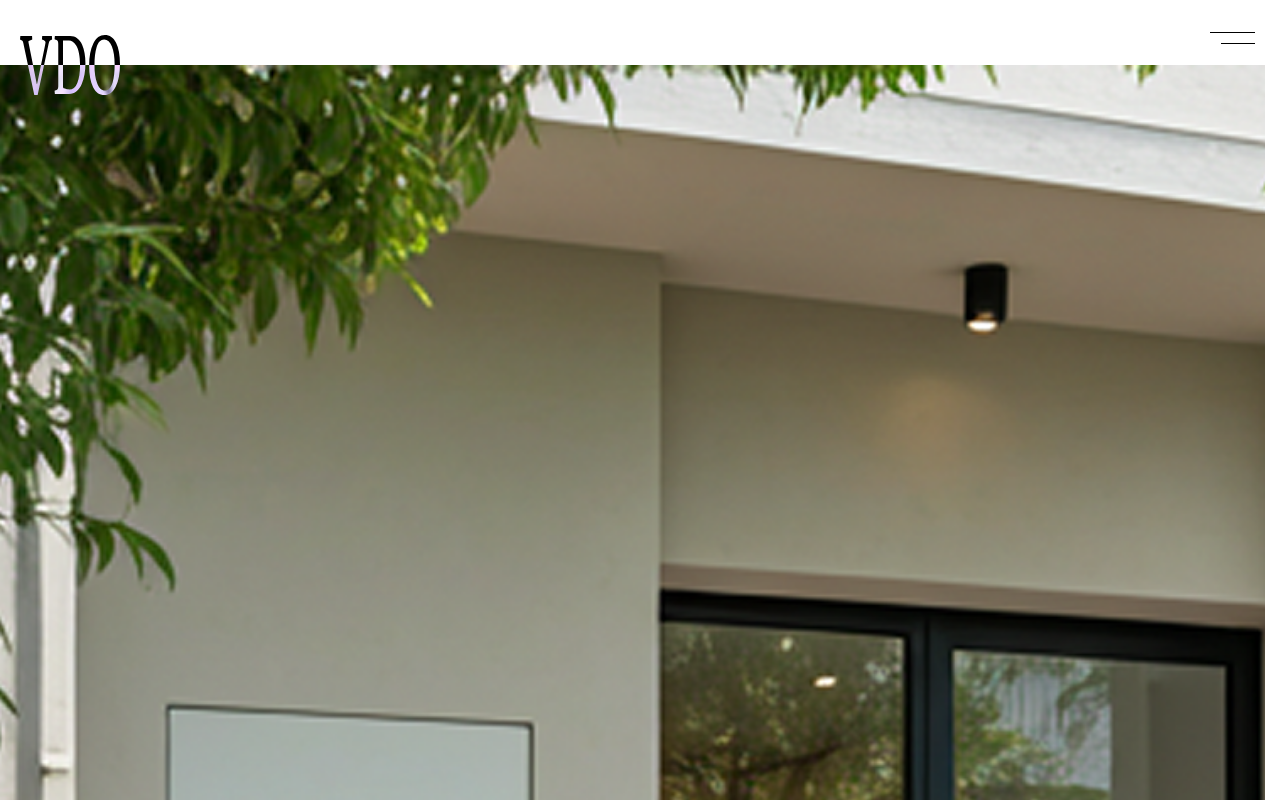
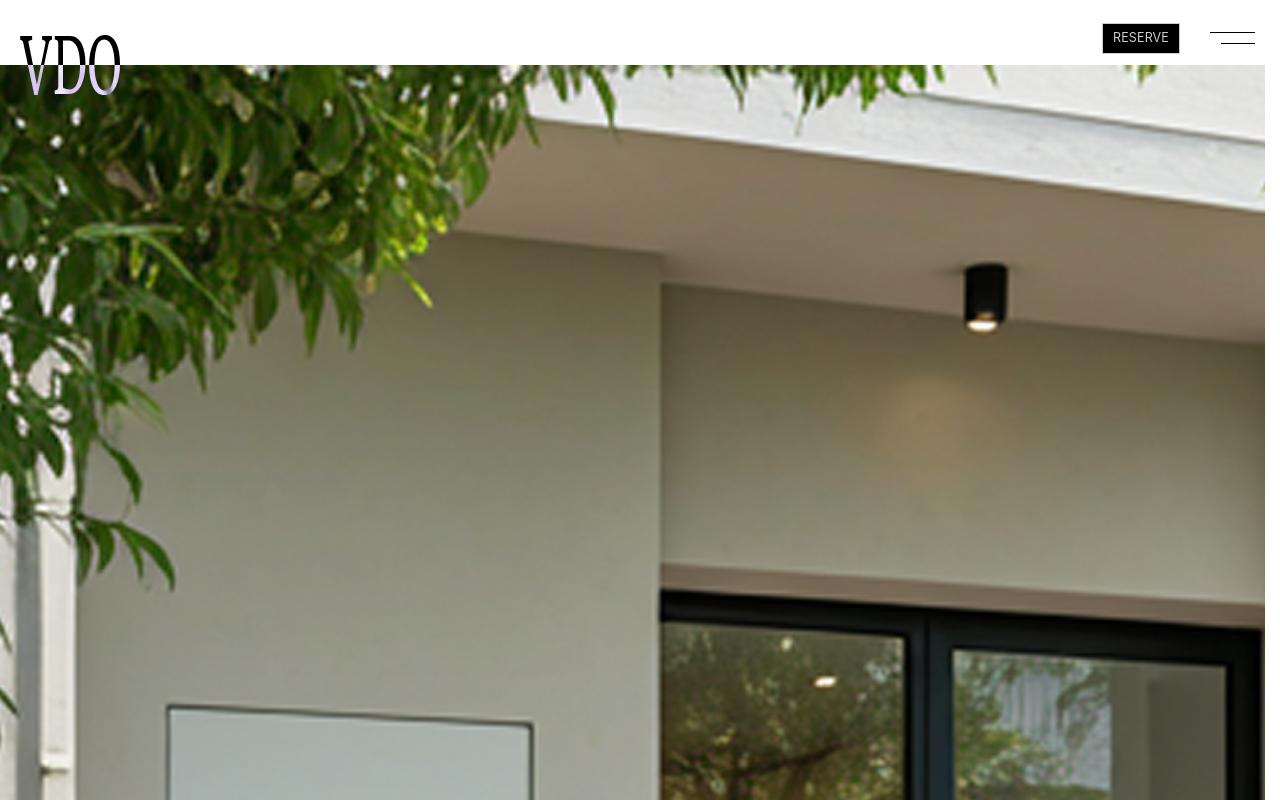
Before and after one commit to koma104/hairsalon-vdo, a Next.js app: page / in a window 1280 px wide. Shown: the top 800 px of the page. Built offline with nearby package versions, Linux system fonts and the light colour scheme; a web font is replaced by a local one.

Commit message:
WIP: ヘッダーに予約ボタンを追加

```diff
--- a/src/app/page.tsx
+++ b/src/app/page.tsx
@@ -5,6 +5,7 @@ import Image from 'next/image'
 import Link from 'next/link'
 import styles from './page.module.css'
 import { newsItems } from '@/lib/newsData'
+import Button from '@/components/Button/Button'
 
 const menuCategories = [
   {
@@ -142,6 +143,11 @@ export default function Home() {
               </div>
             ))}
           </div>
+          <div className={styles['menu-button-wrapper']}>
+            <Link href="/reserve">
+              <Button variant="secondary">reserve</Button>
+            </Link>
+          </div>
         </div>
       </section>
     </>
--- a/src/components/Button/Button.module.css
+++ b/src/components/Button/Button.module.css
@@ -29,6 +29,8 @@
     background-color: var(--color-hover);
   }
   .secondary:hover {
-    background-color: var(--color-gray-10);
+    color: var(--color-white);
+    background-color: var(--color-hover);
+    border: 1px solid var(--color-hover);
   }
 }
--- a/src/components/Header/Header.module.css
+++ b/src/components/Header/Header.module.css
@@ -123,3 +123,17 @@
   justify-content: center;
   gap: 2.5rem;
 }
+
+.header-reserve-button {
+  position: fixed;
+  top: var(--spacing-sm);
+  right: calc(var(--spacing-4xl)); /* メニューボタンの幅+余白分だけ左にずらす */
+  z-index: 1001;
+  mix-blend-mode: exclusion;
+
+  & button {
+    padding-block: var(--spacing-xxs);
+    padding-inline: var(--spacing-xs);
+    font-size: var(--font-xxs);
+  }
+}
--- a/src/components/Header/Header.tsx
+++ b/src/components/Header/Header.tsx
@@ -6,6 +6,7 @@ import Image from 'next/image'
 import { usePathname } from 'next/navigation'
 import Nav from '../Nav/Nav'
 import styles from './Header.module.css'
+import Button from '../Button/Button'
 
 const Header = () => {
   const [isOpen, setIsOpen] = useState(false)
@@ -69,6 +70,11 @@ const Header = () => {
           </Link>
         )}
       </header>
+        <div className={styles['header-reserve-button']}>
+          <Link href="/reserve">
+            <Button variant="secondary">reserve</Button>
+          </Link>
+        </div>
 
       <button
         onClick={toggleMenu}
```
